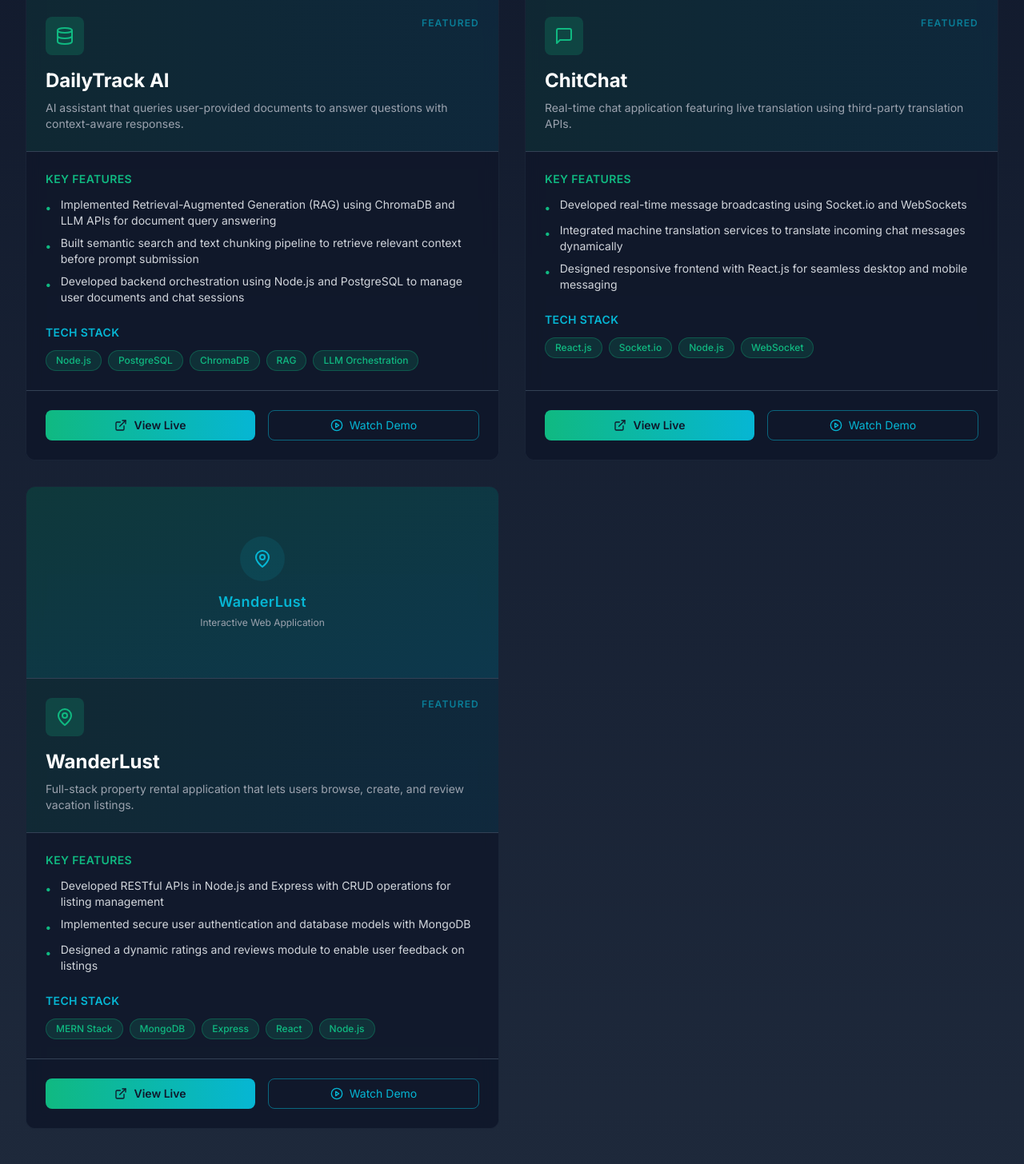
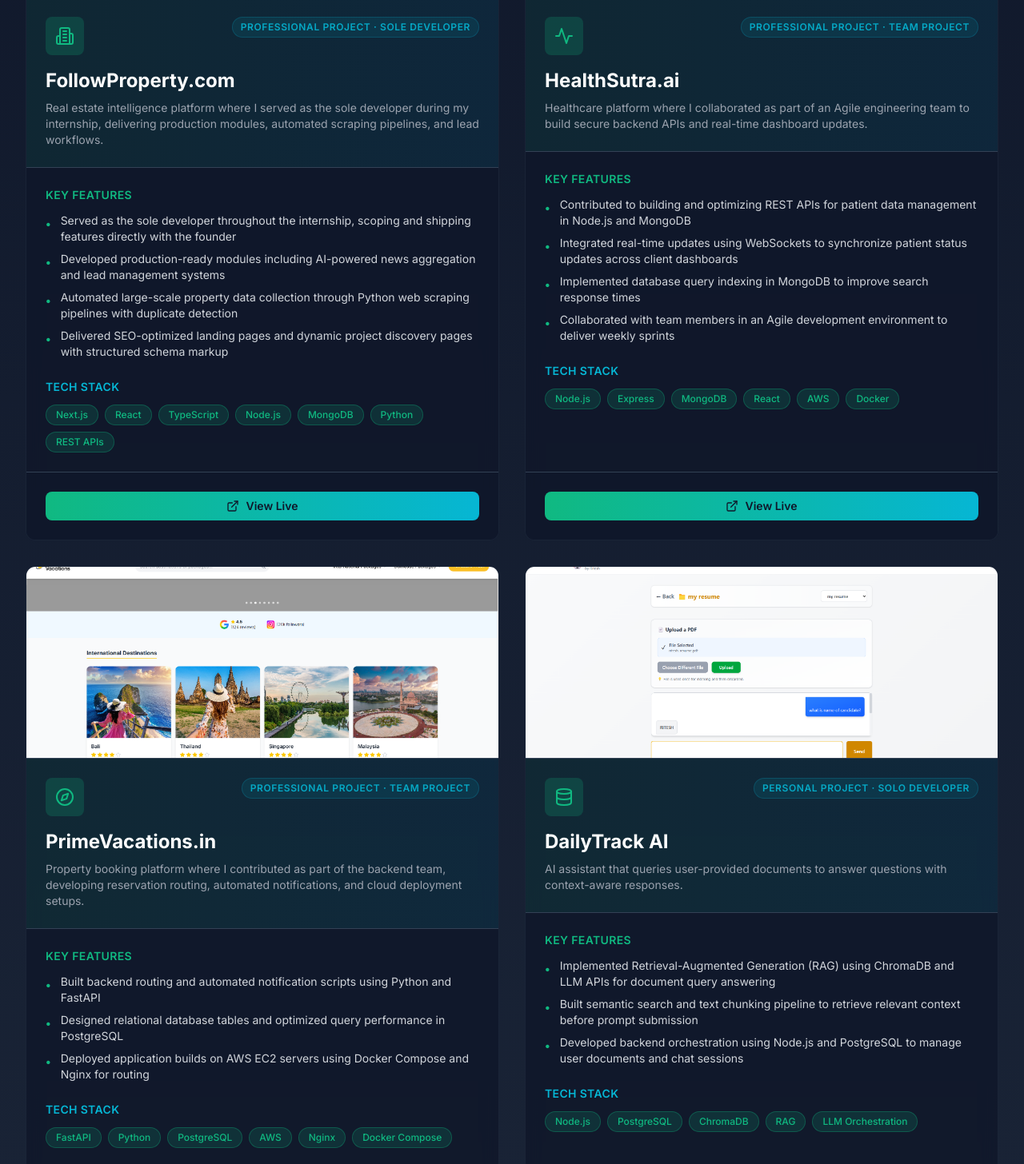
Before and after one commit to ItsOnlyMe01/Portfolio, a Next.js app: page / in a window 1280 px wide. Shown: the part 1280-2736 px from the top of the page at 80% size. Built offline with nearby package versions, Linux system fonts and the light colour scheme.

Commit message:
feat(projects): update Projects section with professional and personal projects

```diff
--- a/src/components/ProjectShowcase.tsx
+++ b/src/components/ProjectShowcase.tsx
@@ -7,16 +7,19 @@ import {
   PlayCircle,
   Database,
   MessageSquare,
-  MapPin,
+  Building2,
+  Activity,
+  Compass,
 } from "lucide-react";
 
 interface Project {
   title: string;
+  label: string;
   description: string;
   technologies: string[];
   highlights: string[];
   liveLink: string;
-  demoLink: string;
+  demoLink?: string;
   icon: React.ReactNode;
   image?: string;
 }
@@ -24,7 +27,77 @@ interface Project {
 export function ProjectShowcase() {
   const projects: Project[] = [
     {
+      title: "FollowProperty.com",
+      label: "Professional Project · Sole Developer",
+      description:
+        "Real estate intelligence platform where I served as the sole developer during my internship, delivering production modules, automated scraping pipelines, and lead workflows.",
+      technologies: [
+        "Next.js",
+        "React",
+        "TypeScript",
+        "Node.js",
+        "MongoDB",
+        "Python",
+        "REST APIs",
+      ],
+      highlights: [
+        "Served as the sole developer throughout the internship, scoping and shipping features directly with the founder",
+        "Developed production-ready modules including AI-powered news aggregation and lead management systems",
+        "Automated large-scale property data collection through Python web scraping pipelines with duplicate detection",
+        "Delivered SEO-optimized landing pages and dynamic project discovery pages with structured schema markup",
+      ],
+      liveLink: "https://www.followproperty.com/",
+      icon: <Building2 className="w-6 h-6" />,
+      image: "/FollowProperty.png",
+    },
+    {
+      title: "HealthSutra.ai",
+      label: "Professional Project · Team Project",
+      description:
+        "Healthcare platform where I collaborated as part of an Agile engineering team to build secure backend APIs and real-time dashboard updates.",
+      technologies: [
+        "Node.js",
+        "Express",
+        "MongoDB",
+        "React",
+        "AWS",
+        "Docker",
+      ],
+      highlights: [
+        "Contributed to building and optimizing REST APIs for patient data management in Node.js and MongoDB",
+        "Integrated real-time updates using WebSockets to synchronize patient status updates across client dashboards",
+        "Implemented database query indexing in MongoDB to improve search response times",
+        "Collaborated with team members in an Agile development environment to deliver weekly sprints",
+      ],
+      liveLink: "https://www.healthsutra.ai/",
+      icon: <Activity className="w-6 h-6" />,
+      image: "/Healthsutra.png",
+    },
+    {
+      title: "PrimeVacations.in",
+      label: "Professional Project · Team Project",
+      description:
+        "Property booking platform where I contributed as part of the backend team, developing reservation routing, automated notifications, and cloud deployment setups.",
+      technologies: [
+        "FastAPI",
+        "Python",
+        "PostgreSQL",
+        "AWS",
+        "Nginx",
+        "Docker Compose",
+      ],
+      highlights: [
+        "Built backend routing and automated notification scripts using Python and FastAPI",
+        "Designed relational database tables and optimized query performance in PostgreSQL",
+        "Deployed application builds on AWS EC2 servers using Docker Compose and Nginx for routing",
+      ],
+      liveLink: "https://www.primevacations.in/",
+      icon: <Compass className="w-6 h-6" />,
+      image: "/primevactions.png",
+    },
+    {
       title: "DailyTrack AI",
+      label: "Personal Project · Solo Developer",
       description:
         "AI assistant that queries user-provided documents to answer questions with context-aware responses.",
       technologies: [
@@ -46,6 +119,7 @@ export function ProjectShowcase() {
     },
     {
       title: "ChitChat",
+      label: "Personal Project · Solo Developer",
       description:
         "Real-time chat application featuring live translation using third-party translation APIs.",
       technologies: ["React.js", "Socket.io", "Node.js", "WebSocket"],
@@ -58,21 +132,6 @@ export function ProjectShowcase() {
       demoLink: "https://www.youtube.com/embed/chitchat-demo",
       icon: <MessageSquare className="w-6 h-6" />,
       image: "/ChitChat.png",
-    },
-    {
-      title: "WanderLust",
-      description:
-        "Full-stack property rental application that lets users browse, create, and review vacation listings.",
-      technologies: ["MERN Stack", "MongoDB", "Express", "React", "Node.js"],
-      highlights: [
-        "Developed RESTful APIs in Node.js and Express with CRUD operations for listing management",
-        "Implemented secure user authentication and database models with MongoDB",
-        "Designed a dynamic ratings and reviews module to enable user feedback on listings",
-      ],
-      liveLink: "https://wanderlust-properties.com",
-      demoLink: "https://www.youtube.com/embed/wanderlust-demo",
-      icon: <MapPin className="w-6 h-6" />,
-      image: "",
     },
   ];
 
@@ -142,7 +201,7 @@ export function ProjectShowcase() {
                       alt={`${project.title} Preview`}
                       fill
                       className="object-cover"
-                      sizes="(max-w-768px) 100vw, 50vw"
+                      sizes="(max-width: 768px) 100vw, 50vw"
                     />
                   </div>
                 ) : (
@@ -164,12 +223,12 @@ export function ProjectShowcase() {
 
               {/* Header */}
               <div className="p-6 border-b border-dark-border bg-gradient-to-r from-emerald-accent/10 to-cyan-accent/10">
-                <div className="flex items-start justify-between mb-4">
+                <div className="flex items-start justify-between gap-2 mb-4">
                   <div className="p-3 rounded-lg bg-emerald-accent/20 group-hover:bg-emerald-accent/30 transition-colors">
                     <div className="text-emerald-accent">{project.icon}</div>
                   </div>
-                  <span className="text-xs font-semibold text-cyan-accent/60 uppercase tracking-widest">
-                    Featured
+                  <span className="text-xs font-semibold text-cyan-accent/90 uppercase tracking-wider px-2.5 py-1 rounded-full bg-cyan-accent/10 border border-cyan-accent/20 text-right">
+                    {project.label}
                   </span>
                 </div>
                 <h3 className="text-2xl font-bold text-white mb-2">
@@ -224,20 +283,22 @@ export function ProjectShowcase() {
                   href={project.liveLink}
                   target="_blank"
                   rel="noopener noreferrer"
-                  className="flex-1 btn-primary flex items-center justify-center gap-2 text-sm"
+                  className="flex-1 btn-primary flex items-center justify-center gap-2 text-sm text-center"
                 >
                   <ExternalLink className="w-4 h-4" />
                   View Live
                 </a>
+                {project.demoLink && (
                   <a
                     href={project.demoLink}
                     target="_blank"
                     rel="noopener noreferrer"
-                  className="flex-1 btn-secondary flex items-center justify-center gap-2 text-sm"
+                    className="flex-1 btn-secondary flex items-center justify-center gap-2 text-sm text-center"
                   >
                     <PlayCircle className="w-4 h-4" />
                     Watch Demo
                   </a>
+                )}
               </div>
             </motion.div>
           ))}
```
Lines whose indentation alone changed are shown as unchanged.
